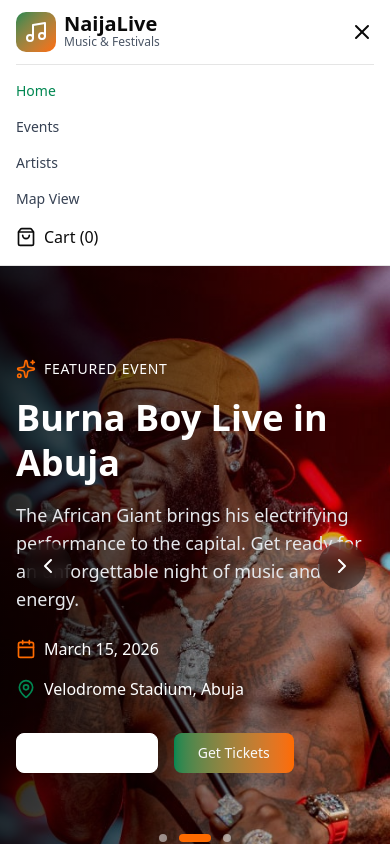
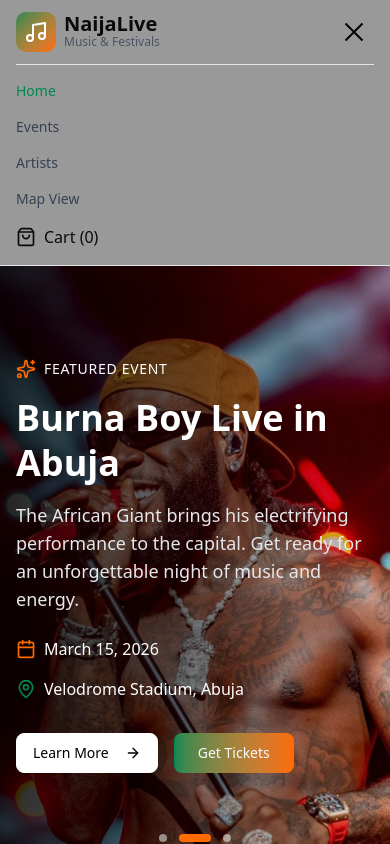
Before and after one commit to Babajide789/AFRO-LIVE-FEST, a Next.js app: page / in a window 390 px wide. Both pictures are taken after a click on the button 362 px from the left and 32 px from the top of the page. Shown: the top 844 px of the page. Built offline with nearby package versions, Linux system fonts and the light colour scheme.

Commit message:
tweaked the hamburger and header to suit forward UX

```diff
--- a/src/app/customComponents/Header.tsx
+++ b/src/app/customComponents/Header.tsx
@@ -2,12 +2,9 @@
 
 import Link from 'next/link'
 import { usePathname } from 'next/navigation'
-import { Music, Menu, X, ShoppingBag, ShoppingCart } from 'lucide-react'
+import { Music, ShoppingBag } from 'lucide-react'
 import { useState } from 'react'
-import { Button } from '@/components/ui/button'
 import { useCart } from '@/app/context/CartContext'
-
-
 
 export function Header() {
   const [mobileMenuOpen, setMobileMenuOpen] = useState(false)
@@ -21,14 +18,22 @@ export function Header() {
   ]
 
   const isActive = (path: string) => pathname === path
-
   const { totalQuantity } = useCart()
-
 
   return (
     <header className="sticky top-0 z-50 w-full border-b bg-white/95 backdrop-blur supports-backdrop-filter:bg-white/80">
-      <div className="container mx-auto px-4">
+
+      {/* Overlay */}
+      {mobileMenuOpen && (
+        <div
+          className="fixed inset-0 bg-black/40 backdrop-blur-sm z-40 md:hidden"
+          onClick={() => setMobileMenuOpen(false)}
+        />
+      )}
+
+      <div className="container mx-auto px-4 relative z-50">
         <div className="flex h-16 items-center justify-between">
+
           {/* Logo */}
           <Link
             href="/"
@@ -60,7 +65,7 @@ const { totalQuantity } = useCart()
             ))}
           </nav>
 
-          {/* CTA Button */}
+          {/* Cart */}
           <div className="hidden md:block">
             <Link href="/cart" className="relative">
               <ShoppingBag className="size-6 text-gray-700" />
@@ -70,27 +75,41 @@ const { totalQuantity } = useCart()
                 </span>
               )}
             </Link>
-
           </div>
 
-          {/* Mobile Menu Button */}
+          {/* Animated Hamburger */}
           <button
-            className="md:hidden"
+            className="md:hidden flex flex-col justify-center items-center w-10 h-10"
             onClick={() => setMobileMenuOpen(!mobileMenuOpen)}
             aria-label="Toggle menu"
           >
-            {mobileMenuOpen ? (
-              <X className="size-6" />
-            ) : (
-              <Menu className="size-6" />
-            )}
+            <span
+              className={`block h-0.5 w-6 bg-black transition-all duration-300 ${
+                mobileMenuOpen ? 'rotate-45 translate-y-1.5' : ''
+              }`}
+            />
+            <span
+              className={`block h-0.5 w-6 bg-black my-1 transition-all duration-300 ${
+                mobileMenuOpen ? 'opacity-0' : ''
+              }`}
+            />
+            <span
+              className={`block h-0.5 w-6 bg-black transition-all duration-300 ${
+                mobileMenuOpen ? '-rotate-45 -translate-y-1.5' : ''
+              }`}
+            />
           </button>
         </div>
 
         {/* Mobile Navigation */}
-        {mobileMenuOpen && (
-          <nav className="md:hidden border-t py-4">
+        <div
+          className={`md:hidden overflow-hidden transition-all duration-300 ${
+            mobileMenuOpen ? 'max-h-96 opacity-100' : 'max-h-0 opacity-0'
+          }`}
+        >
+          <nav className="border-t py-4">
             <div className="flex flex-col gap-4">
+
               {navLinks.map(link => (
                 <Link
                   key={link.href}
@@ -106,14 +125,19 @@ const { totalQuantity } = useCart()
                 </Link>
               ))}
 
-              <Link href="/cart" className="flex items-center gap-2">
+              <Link
+                href="/cart"
+                onClick={() => setMobileMenuOpen(false)}
+                className="flex items-center gap-2"
+              >
                 <ShoppingBag className="size-5" />
                 <span>Cart ({totalQuantity})</span>
               </Link>
 
             </div>
           </nav>
-        )}
+        </div>
+
       </div>
     </header>
   )
--- a/src/app/pagesComponent/HomePage.tsx
+++ b/src/app/pagesComponent/HomePage.tsx
@@ -143,7 +143,7 @@ export function HomePage() {
                     <Button
                       size="lg"
                       variant="outline"
-                      className="border-white text-white hover:bg-white hover:text-black"
+                      className="border-white text-black hover:bg-white hover:text-black"
                     >
                       Learn More
                       <ArrowRight className="size-4 ml-2" />
@@ -166,14 +166,14 @@ export function HomePage() {
 
         <button
           onClick={prevEvent}
-          className="absolute left-6 top-1/2 -translate-y-1/2 bg-black/40 backdrop-blur-sm p-3 rounded-full hover:bg-black/60 transition"
+          className="hidden md:flex absolute left-6 top-1/2 -translate-y-1/2 bg-black/40 backdrop-blur-sm p-3 rounded-full hover:bg-black/60 transition"
         >
           <ChevronLeft className="text-white" />
         </button>
 
         <button
           onClick={nextEvent}
-          className="absolute right-6 top-1/2 -translate-y-1/2 bg-black/40 backdrop-blur-sm p-3 rounded-full hover:bg-black/60 transition"
+          className="hidden md:flex absolute right-6 top-1/2 -translate-y-1/2 bg-black/40 backdrop-blur-sm p-3 rounded-full hover:bg-black/60 transition"
         >
           <ChevronRight className="text-white" />
         </button>
```
Lines whose indentation alone changed are shown as unchanged.
